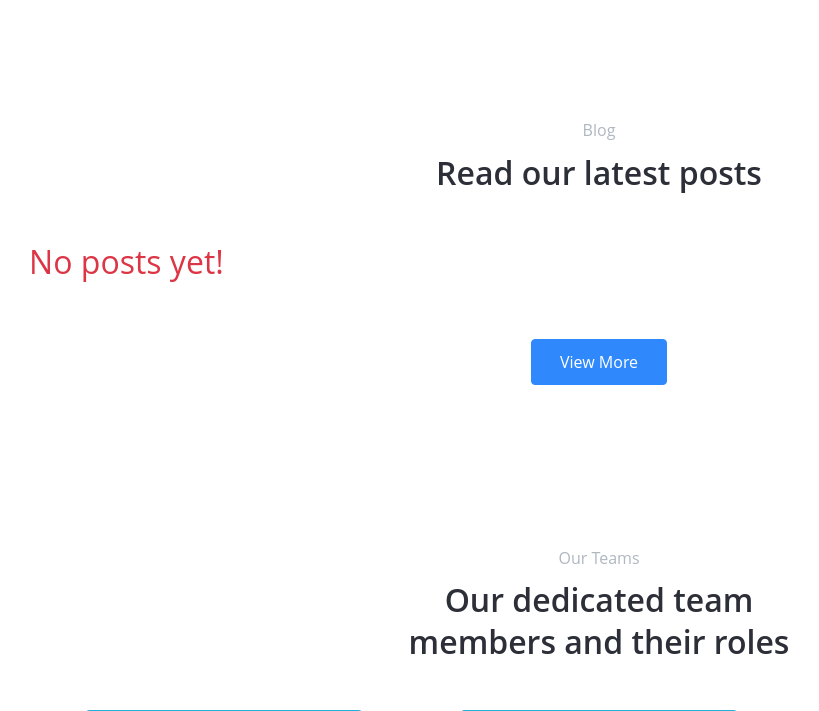
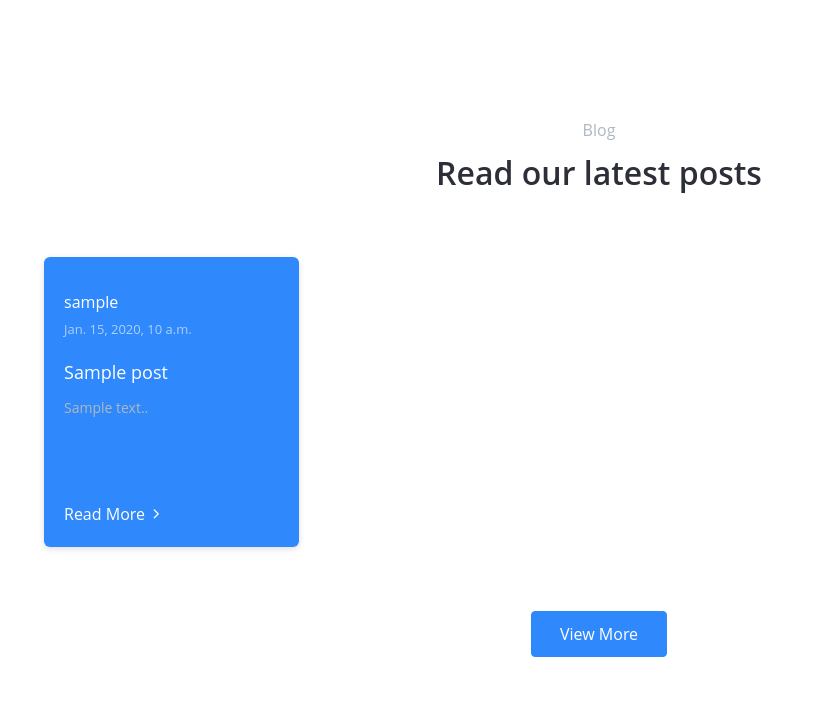
Before and after one commit to ronnykarani/django-company-website, a Django app: page / in a window 1280 px wide. Shown: the part 2784-3495 px from the top of the page, without its empty margins (41-860 px from the left). Run offline with Django 3.2, Linux system fonts and the light colour scheme; tables that the repository leaves empty hold one stand-in row (values such as "Sample post"); some libraries are stand-ins or nearby versions; some web fonts are replaced.

Commit message:
blog posts fetch

```diff
--- a/blog/urls.py
+++ b/blog/urls.py
@@ -4,4 +4,5 @@ from . import views
 
 urlpatterns = [
     path('', views.post_list, name='blog'),
+    path('post/<int:pk>/', views.post_detail, name='post_detail'),
 ]
--- a/home/views.py
+++ b/home/views.py
@@ -1,8 +1,15 @@
 from django.shortcuts import render
+from blog.models import Post
+from django.utils import timezone
+from django.contrib import messages
+from django.core.mail import send_mail
+
 
 # Create your views here.
 def home(request):
-    return render(request, 'home.html', {})
+    posts = Post.objects.filter(published_date__lte=timezone.now()).order_by('-id')
+    context = {'posts': posts, }
+    return render(request, 'home.html', context)
 
 
 def contact(request):
--- a/templates/home.html
+++ b/templates/home.html
@@ -197,9 +197,9 @@
         <h2 class="title-section">Read our latest posts</h2>
       </div>
 
+      {% if posts %}
+      {% for post in posts %}
       <div class="row my-5 card-blog-row">
-        {% if posts %}
-        {% for post in posts %}
         <div class="col-lg-3 py-3">
           <div class="card-blog">
             <div class="header">
@@ -209,22 +209,22 @@
               </div>
             </div>
             <div class="body">
-              <div class="post-title"><a href="#">{{ post.title }}</a></div>
+              <div class="post-title"><a href="{% url 'post_detail' post.id %}">{{ post.title }}</a></div>
               <div class="post-excerpt">{{ post.text|safe|truncatewords:20 }}.</div>
             </div>
             <div class="footer">
-              <a href="blog-single.html">Read More <span class="mai-chevron-forward text-sm"></span></a>
+              <a href="{% url 'post_detail' post.id %}">Read More <span class="mai-chevron-forward text-sm"></span></a>
             </div>
           </div>
         </div>
-        {% endfor %}
-        {% else %}
-        <h2 class = "text-center text-danger">No posts yet!</h2>
-        {% endif %}
       </div>
+      {% endfor %}
+      {% else %}
+      <h2 class = "text-center text-danger">No posts yet!</h2>
+      {% endif %}
 
       <div class="text-center">
-        <a href="blog.html" class="btn btn-primary">View More</a>
+        <a href="{% url 'blog' %}" class="btn btn-primary">View More</a>
       </div>
 
     </div>
```
Also changed, not shown: blog/views.py (+6 -1 lines), templates/blog/post_detail.html (renamed from templates/blog/single_post.html, +11 -10 lines), templates/blog/post_list.html (+11 -10 lines), media/blog/work-6.jpg (added).
